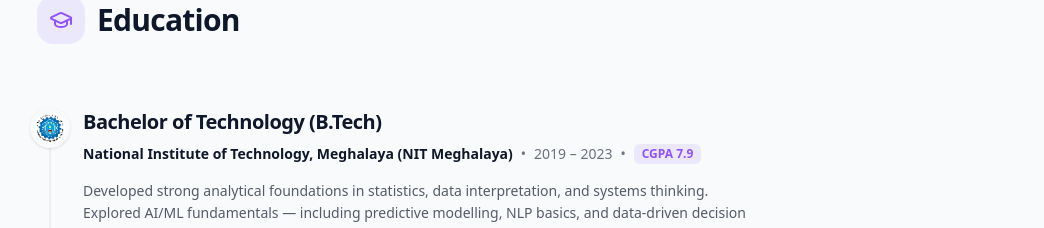
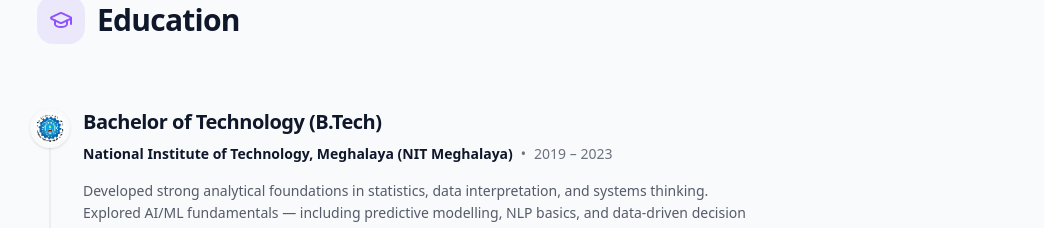
Before and after one commit to vishalbairwawork-cloud/portfolio-react-springboot, a Next.js app: page / in a window 1280 px wide. Shown: the part 2385-2613 px from the top of the page, without its empty margins (115-1159 px from the left). Built offline with nearby package versions, Linux system fonts and the light colour scheme.

Commit message:
style: remove CGPA from education

```diff
--- a/src/app/page.tsx
+++ b/src/app/page.tsx
@@ -175,8 +175,6 @@
                 <span className="text-foreground dark:text-gray-300 font-semibold">National Institute of Technology, Meghalaya (NIT Meghalaya)</span>
                 <span>&bull;</span>
                 <span>2019 – 2023</span>
-                <span>&bull;</span>
-                <span className="px-2 py-0.5 rounded-md bg-violet-500/10 text-violet-500 text-xs font-bold">CGPA 7.9</span>
               </div>
               <p className="text-foreground/70 text-sm leading-relaxed max-w-2xl">
                 Developed strong analytical foundations in statistics, data interpretation, and systems thinking. Explored AI/ML fundamentals — including predictive modelling, NLP basics, and data-driven decision frameworks — which now directly inform how I approach product metrics, user behaviour analysis, and AI-powered feature evaluation.
```
